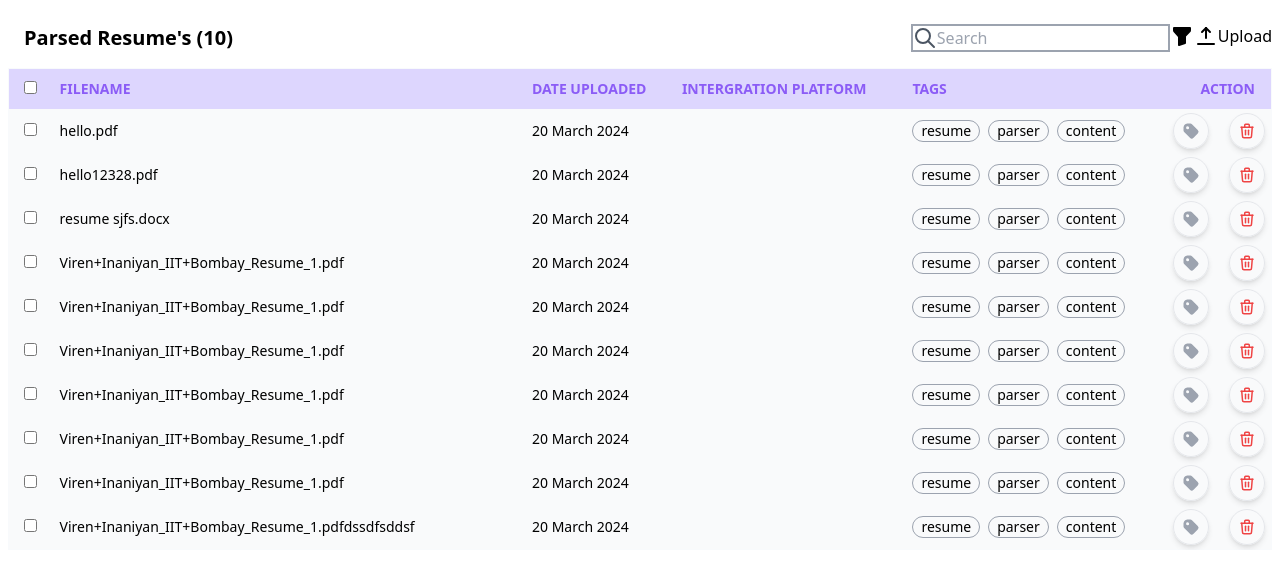
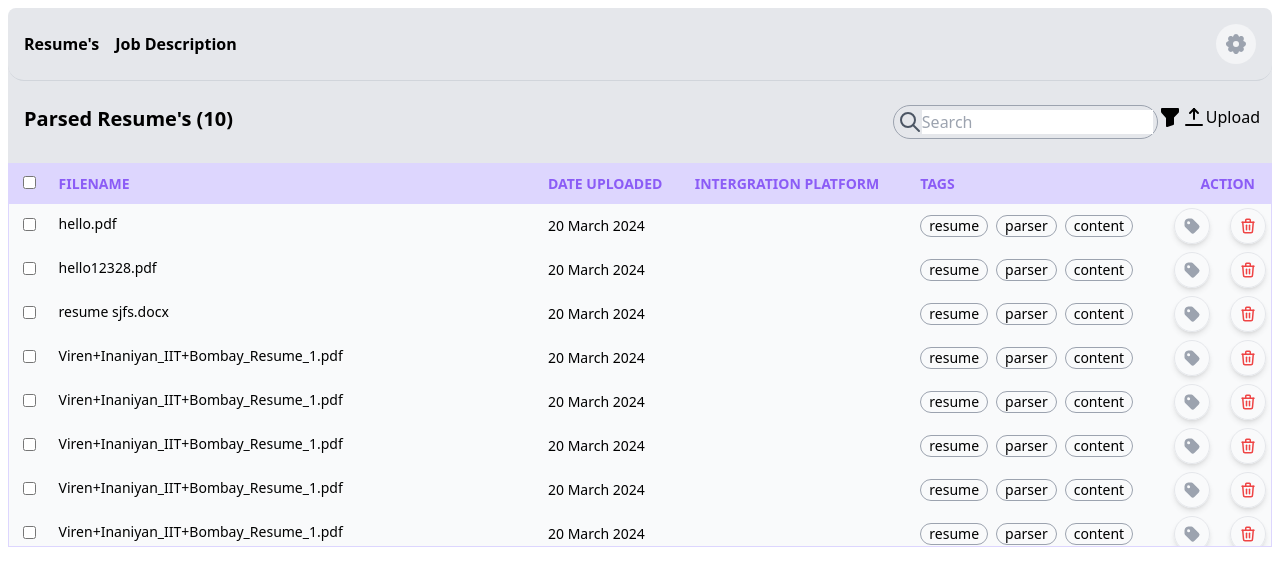
Before and after one commit to ASVAAI/upload-dashboard, a React (Vite) app: page /parse in a window 1280 px wide. Shown: the top 588 px of the page. Built offline with nearby package versions, Linux system fonts and the light colour scheme.

Commit message:
first page layout

```diff
--- a/src/App.jsx
+++ b/src/App.jsx
@@ -1,3 +1,4 @@
+import { Route } from "react-router-dom"
 import UploadDashPage from "./pages/UploadDashPage"
 
 function App() {
@@ -5,9 +6,13 @@ function App() {
 
   return (
     <>
-      <div className="bg-fuchsia-40">
+      <div className="bg-fuchsia-00">
         <UploadDashPage/>
       </div>
+      {/* <Routes>
+        <Route path="/parse" element={<UploadDashPage/>}></Route>
+        <Route path="/settings" element={<UploadDashPage/>}></Route>
+      </Routes> */}
 
     </>
   )
--- a/src/components/Content.jsx
+++ b/src/components/Content.jsx
@@ -70,14 +70,11 @@ function Content() {
             tags: ['resume','parser','content'],
         },
     ]
-    // console.log(data)
+
     const[totalResume, setTotalResume] = useState(10);
 
     const [searchQuery, setSearchQuery] = useState('');
 
-    // const handleLength = (fileteredData) => {
-    //     setTotalResume(fileteredData.length)
-    // }
 
     const handleSearch = (query) => {
         setSearchQuery(query);
@@ -88,9 +85,9 @@ function Content() {
   return (
     <main>
         <div>
-            <div className="flex w-full py-4 bg-slate-00 justify-between">
+            <div className="flex w-full py-6 bg-gray-200 flex-col sm:flex-row sm:justify-between">
                 <div className="flex px-4 text-xl font-semibold"><h1>Parsed Resume&apos;s ({10})</h1></div>
-                <div className="flex">
+                <div className="flex px-3">
                     <div>
                         <Search data={data} onSearch ={handleSearch} />
                     </div>
--- a/src/components/ListTable.jsx
+++ b/src/components/ListTable.jsx
@@ -1,18 +1,26 @@
+import { useState } from 'react';
 import { IconTrash } from '@tabler/icons-react';
 import { IconTagFilled } from '@tabler/icons-react';
 import {Link} from 'react-router-dom'
-
+import { IconChevronRight } from '@tabler/icons-react';
+import { IconChevronLeft } from '@tabler/icons-react';
+import { IconPencil } from '@tabler/icons-react';
 
 function ListTable({data}) {
 
+    const [bgColor, setbgColor] = useState('');
+
+    const handleBgColor = (e)=> {
+        setbgColor('bg-violet-200')
+    }
 
   return (
-    <section className=' overflow-auto'>
-        <table className="w-full border-collapse border-spacing-2 border border-slate-50 bg-gray-50 text-sm  ">
-            <thead className='h-10  text-violet-500 '>
+    <section className='max-w-full max-h-96 overflow-auto border border-violet-200 bg-gray-50'>
+        <table className="min-w-full border-collapse border-spacing-2  text-sm ">
+            <thead className='h-10  text-violet-500 sticky top-0 '>
                 <tr className='bg-violet-200 '>
-                    <th className='px-3'>
-                        <input type="checkbox" className='accent-violet-500'/>
+                    <th className='px-3 '>
+                        <input type="checkbox" className='accent-violet-500 '/>
                     </th>
                     <th className='text-start px-2 '>
                         FILENAME
@@ -33,12 +41,13 @@ function ListTable({data}) {
             </thead>
             <tbody>
                 {data.map((item)=>(
-                    <tr key={item.id} className=' hover:bg-violet-200 h-10'>
+                    <tr key={item.id} className='hover:bg-violet-200 h-10'>
                         <td className='text-center px-3'>
                             <input type = "checkbox" className='accent-violet-500'/>
                         </td>
-                        <td className='px-2 pr-12'>
-                            {item.fileName}
+                        <td className='px-2 flex justify-between pr-9  h-10 items-center group '>
+                            <div className='text-center'>{item.fileName}</div>
+                            <IconPencil className='text-gray-200 border-gray-200 border h-9 w-9 p-2 rounded-full shadow-md hover:text-gray-100 hover:bg-violet-100 hover:border-violet-400 invisible group-hover:visible fill-gray-500 hover:fill-gray-600'/>
                         </td>
                         <td className='px-2'>
                             {item.dateUploaded}
@@ -65,6 +74,15 @@ function ListTable({data}) {
                 ))}
             </tbody>
         </table>
+        <div className='bg-emerald-00 '>
+            <div className=' flex  text-sm space-x-2 px-4 items-center justify-center sm:justify-normal'>
+                <div className='font-semibold text-violet-500 text-center'>{1}-{10} of {10}</div>
+                <div className='flex space-x-2 p-1'>
+                    <IconChevronLeft className='bg-gray-100 w-10 h-10 p-2 rounded-full text-gray-400  hover:text-violet-500 hover:bg-violet-200'/>
+                    <IconChevronRight className='bg-gray-100 w-10 h-10 p-2 rounded-full text-gray-400 hover:text-violet-500 hover:bg-violet-200'/>
+                </div>
+            </div>
+        </div>
     </section>
   )
 }
--- /dev/null
+++ b/src/components/ParserSubHeader.jsx
@@ -0,0 +1,24 @@
+import React from 'react'
+import Content from './Content'
+import { IconSettingsFilled } from '@tabler/icons-react';
+
+function ParserSubHeader() {
+  return (
+    <section>
+        <div className='bg-gray-200 rounded-t-lg '>
+            <div className=' flex  justify-between py-4 px-4 items-center rounded-b-2xl border-b border-gray-300'>
+                <div className='flex text-base space-x-4 font-semibold cursor-pointer '>
+                    <h3 className=''>Resume&apos;s</h3>
+                    <h3>Job Description</h3>
+                </div>
+                <div><IconSettingsFilled className='bg-gray-100 w-10 h-10 p-2 rounded-full text-gray-400 hover:text-violet-500 hover:bg-violet-200'/></div>
+            </div>
+            <div className='bg-green-400'>
+                <Content/>
+            </div>
+        </div>
+    </section>
+  )
+}
+
+export default ParserSubHeader
--- a/src/components/Search.jsx
+++ b/src/components/Search.jsx
@@ -23,12 +23,12 @@ function Search({onSearch}) {
     }
   return (
     <div className=' relative w-full text-gray-600'>
-        <div className='flex border-gray-400 border-2'>
-            <div className='bg-white'>
+        <div className='flex border-gray-400 border rounded-full p-1'>
+            <div className=''>
                 <IconSearch/>
             </div>
             <div>
-                <input className='bg-white' placeholder='Search' onChange={handleChange}/>
+                <input className='bg-none' type='text' placeholder='Search' onChange={handleChange}/>
             </div>
         </div>
 {/*
--- a/src/components/SubHeader.jsx
+++ /dev/null
@@ -1,32 +0,0 @@
-import { IconBolt } from '@tabler/icons-react';
-
-function SubHeader() {
-  return (
-    <>
-        <div className="bg-violet-300 flex w-full text-gray-400 px-3">
-            <div className="flex w-full justify-start bg-red-300 border-gray-800 border-b ">
-                <div className="flex flex-1 bg-cyan-300 gap-1 sm:gap-11 px-2 py-3 items-center  ">
-
-                    <div className="inline-block space-x-2 ">
-                        <span className="">Resume&apos;s</span>
-                        <span className="bg-violet-500/40 rounded-full px-2 py-1" >Demo</span>
-                    </div>
-
-
-                    <div className="inline-block space-x-2 ">
-                        <span>Job Description</span>
-                        <span className="border-gray-400 rounded-full border-2 px-2 py-1"><IconBolt stroke={1} className='inline-block'/>PRO</span>
-                    </div>
-
-                </div>
-
-                <div className="flex justify-center items-center flex-initial bg-fuchsia-400 px-2   ">
-                    <div>Xetting</div>
-                </div>
-            </div>
-        </div>
-    </>
-  )
-}
-
-export default SubHeader
--- a/src/pages/UploadDashPage.jsx
+++ b/src/pages/UploadDashPage.jsx
@@ -1,11 +1,11 @@
 
-import { Content } from '../components'
+import { Content, ParserSubHeader } from '../components'
 
 function UploadDashPage() {
   return (
     <>
         <section className='bg-slate-0 p-2 '>
-            <Content/>
+            <ParserSubHeader/>
         </section>
     </>
   )
```
Also changed, not shown: src/components/index.js (+6 -3 lines).
